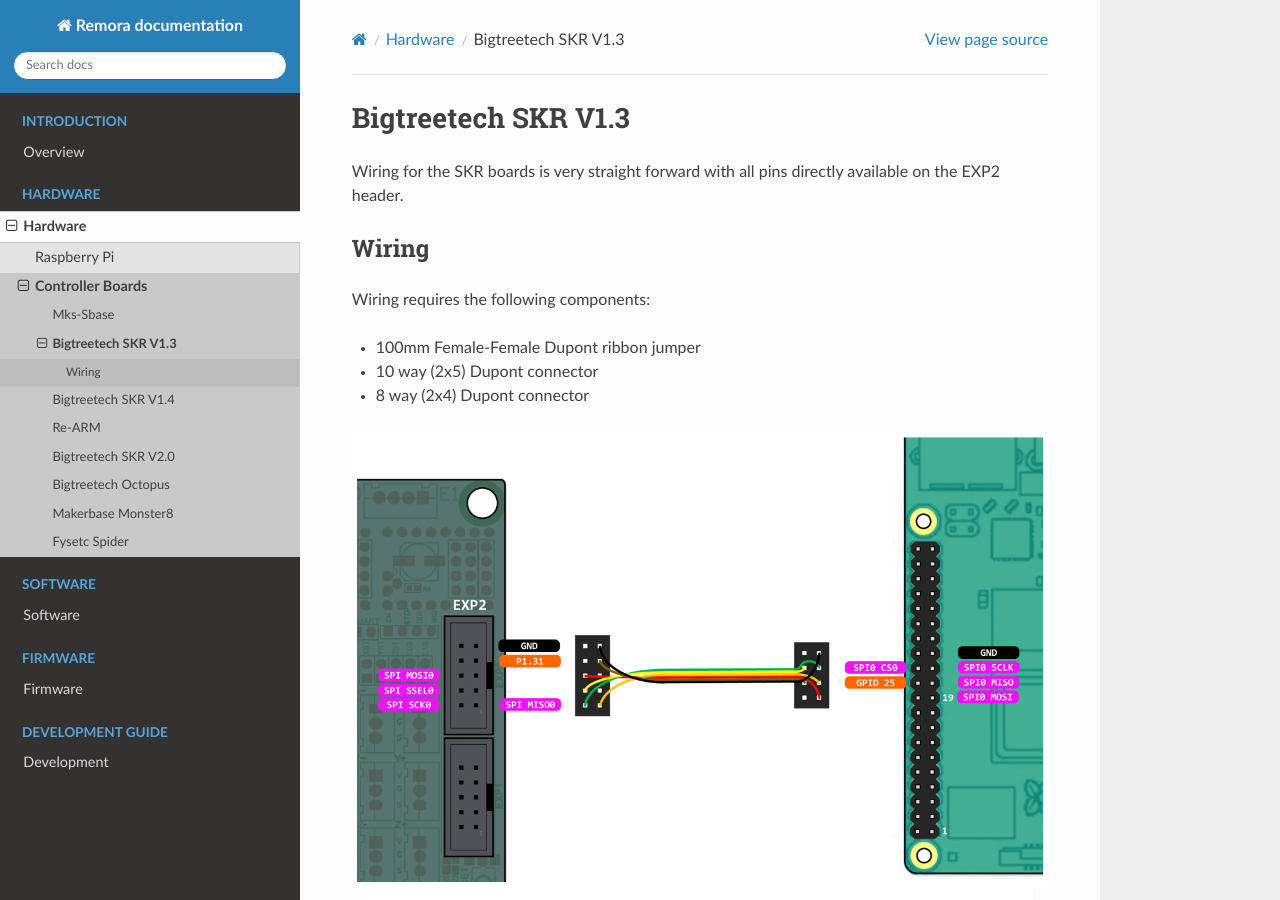
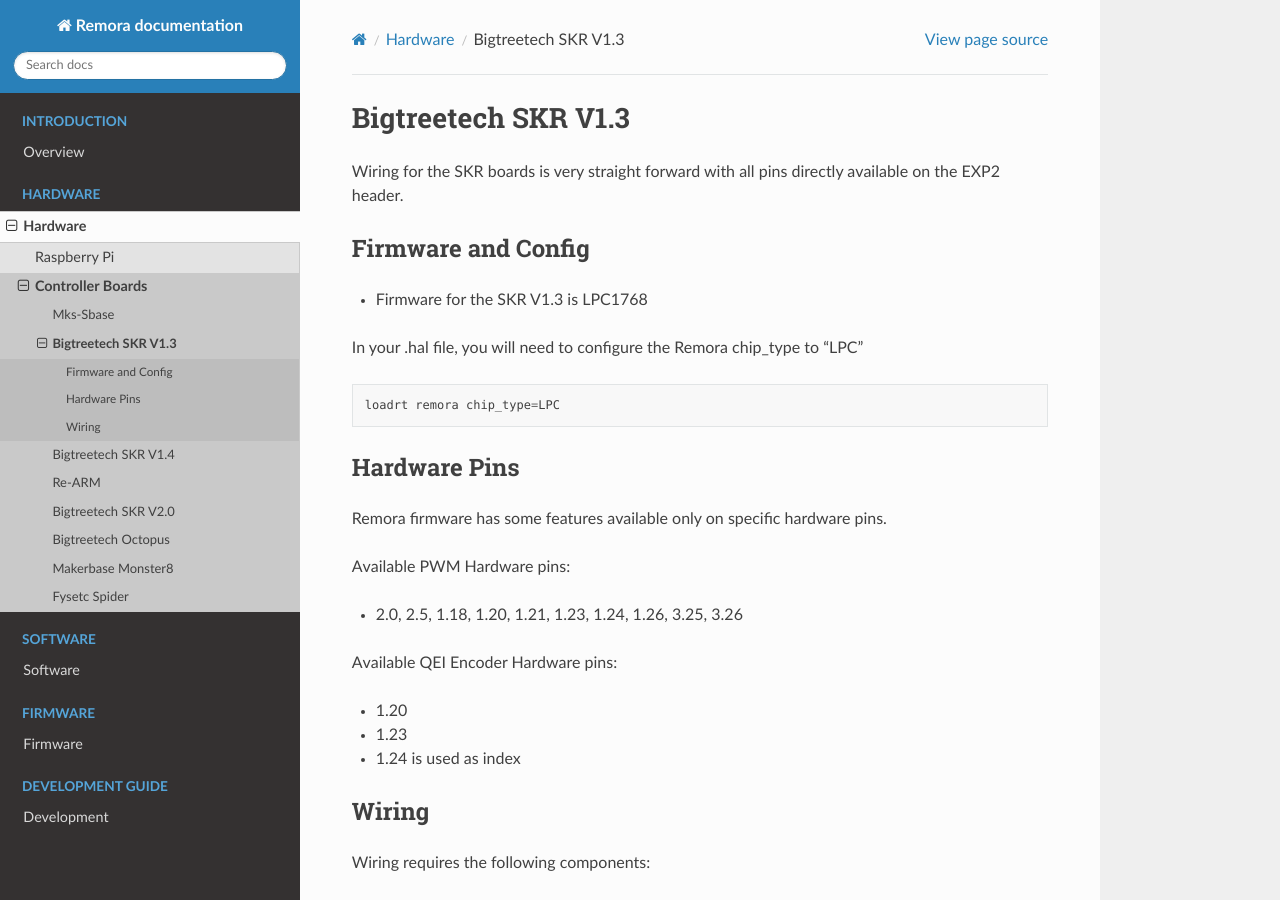
Before and after one commit to scottalford75/Remora-docs, a Sphinx documentation site: the page built from docs/source/hardware/SKRV13.rst, in a window 1280 px wide and 900 px high. Built offline with Sphinx 7.4.7 and the Read the Docs theme 2.0.0, drawn with Linux system fonts in a browser that asks for light colours.

Commit message:
Update SKRV13.rst

```diff
--- a/docs/source/hardware/SKRV13.rst
+++ b/docs/source/hardware/SKRV13.rst
@@ -2,6 +2,35 @@
 ====================
 
 Wiring for the SKR boards is very straight forward with all pins directly available on the EXP2 header.
+
+Firmware and Config
+-------------------
+
+- Firmware for the SKR V1.3 is LPC1768
+
+In your .hal file, you will need to configure the Remora chip_type to "LPC"
+
+.. code-block::
+
+		loadrt remora chip_type=LPC
+
+
+
+
+Hardware Pins
+-------------
+Remora firmware has some features available only on specific hardware pins.
+
+Available PWM Hardware pins:
+
+-  2.0, 2.5, 1.18, 1.20, 1.21, 1.23, 1.24, 1.26, 3.25, 3.26
+
+Available QEI Encoder Hardware pins:
+
+- 1.20
+- 1.23
+- 1.24 is used as index
+
 
 Wiring
 ------
```
